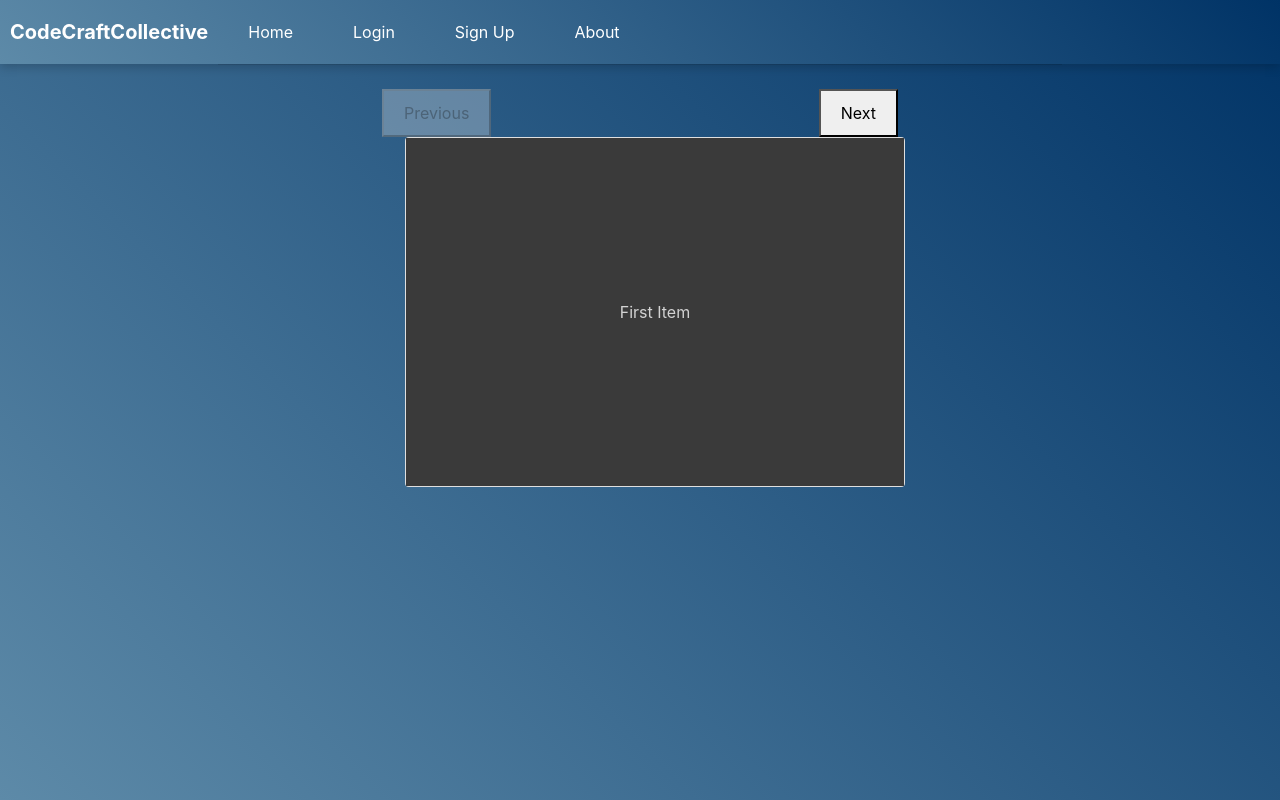
After one commit to CodeCraftCollective/WebApp, a Django app: page /view/2/ in a window 1280 px wide. The commit adds this page. Run offline with Django 4.2, Linux system fonts and the light colour scheme; data comes from the database, SQL or seed files in the repository.

Commit message:
Add files via upload

```diff
--- a/website/main/templates/main/base.html
+++ b/website/main/templates/main/base.html
@@ -7,32 +7,17 @@
     <link rel="stylesheet" href="https://cdn.jsdelivr.net/npm/bootstrap@4.3.1/dist/css/bootstrap.min.css" integrity="sha384-ggOyR0iXCbMQv3Xipma34MD+dH/1fQ784/j6cY/iJTQUOhcWr7x9JvoRxT2MZw1T" crossorigin="anonymous">
     <title>{% block title %}CodeCraftCollective{% endblock %}</title>
 
-
     <style>
-        body {
-            font-family: 'Arial', sans-serif;
-            margin: 0;
-            padding: 0;
-            background-color: #f7f7f7;
-        }
-
         /* Styling for the navigation menu and footer bar */
-        #navMenu, #footerBar {
+        #navMenu{
             background: linear-gradient(45deg, #5D8AA8, #003366);
             overflow: hidden;
             box-shadow: 0px 3px 10px rgba(0, 0, 0, 0.2);
             display: flex;
-        }
-
-        #navMenu {
             top: 0;
             left: 0;
             right: 0;
             padding: 10px 0;
-        }
-
-        #footerBar {
-            padding: 20px 0; /* Doubled the top and bottom padding */
         }
 
         #navMenu a {
@@ -56,22 +41,25 @@
             padding: 10 20px;
             margin: 2px 10px;
         }
-
     </style>
-
 </head>
 
 <body>
     <div id="navMenu">
         <b class="navbar-brand" >CodeCraftCollective</b>
         <a href="/">Home</a>
-        <a href="/game">Play</a>
+        {% if user.is_authenticated %}
+        <a href="/view">Cards</a>
+        <a href="/create">Create</a>
+        <a href="/logout">Logout</a>
+        {% else %}
         <a href="/login">Login</a>
         <a href="/registration">Sign Up</a>
+        {% endif %}
         <a href="https://github.com/CodeCraftCollective/WebApp">About</a>
     </div>
 
-    <div id = "cotent", name = "content", class = "main">
+    <div id = "content", name = "content", class = "main">
         <div class ="row justify-content-center">
             <div class = "col-8">
                 <hr class = "mt-0 mb-4">
@@ -80,10 +68,5 @@
             </div>
         </div>
     </div>
-    <div style="height:1500px;"></div> <!-- Placeholder to demonstrate positioning -->
-
-    <!-- Footer Bar -->
-    <div id="footerBar"></div>
-
 </body>
 </html>
--- /dev/null
+++ b/website/main/templates/main/view.html
@@ -0,0 +1,129 @@
+{% extends "main/base.html" %}
+
+{% block content %}
+
+<style>*
+  body {
+        height: 100vh;
+        background: linear-gradient(45deg, #5D8AA8, #003366);
+        color: rgb(211, 211, 211);
+        justify-content: center;
+        align-items: center;
+  }
+
+  .container {
+        width: 500px;
+        height: 350px;
+        perspective: 800px;
+        position: relative;
+  }
+
+  .card {
+        height: 100%;
+        width: 100%;
+        position: absolute;
+        transition: transform 1500ms;
+        transform-style: preserve-3d;
+  }
+
+  .front,
+  .back {
+        height: 100%;
+        width: 100%;
+        position: absolute;
+        backface-visibility: hidden;
+        background-color: rgb(58, 58, 58);
+        display: flex;
+        justify-content: center;
+        align-items: center;
+  }
+
+  .back {
+        transform: rotateY(180deg);
+  }
+  .card.is-flipped {
+        transform: rotateY(180deg);
+    }
+
+    .buttons {
+        margin-top: 20px;
+        display: flex;
+        justify-content: space-around;
+    }
+
+    button {
+        padding: 10px 20px;
+        cursor: pointer;
+    }
+</style>
+
+<div class="buttons">
+    <button id="prev">Previous</button>
+    <button id="next">Next</button>
+</div>
+
+<div id="flashcard-container" class="container">
+  <!-- Flashcard will be inserted here by JavaScript -->
+</div>
+
+<script>
+    // Serialized flashcards data from Django context variable
+    const flashcardsData = {{ flashcards|safe }};
+    let currentCardIndex = 0;
+
+    function createCardElement(cardData) {
+        const container = document.createElement('div');
+        container.className = 'card';
+
+        const front = document.createElement('div');
+        front.className = 'front';
+        front.textContent = cardData.front;
+
+        const back = document.createElement('div');
+        back.className = 'back';
+        back.textContent = cardData.back;
+
+        container.appendChild(front);
+        container.appendChild(back);
+
+         // Event listener to toggle flip
+         container.addEventListener('click', function() {
+            container.classList.toggle('is-flipped');
+        });
+
+        return container;
+    }
+
+    function updateCard() {
+        const flashcardContainer = document.getElementById('flashcard-container');
+        // Clear the current content
+        flashcardContainer.innerHTML = '';
+        // Create new card element
+        const cardElement = createCardElement(flashcardsData[currentCardIndex]);
+        // Append new card to the container
+        flashcardContainer.appendChild(cardElement);
+        // Make sure the 'Previous' button is disabled on the first card
+        document.getElementById('prev').disabled = currentCardIndex === 0;
+        // Make sure the 'Next' button is disabled on the last card
+        document.getElementById('next').disabled = currentCardIndex === flashcardsData.length - 1;
+    }
+
+    document.getElementById('next').addEventListener('click', function() {
+        if (currentCardIndex < flashcardsData.length - 1) {
+            currentCardIndex++;
+            updateCard();
+        }
+    });
+
+    document.getElementById('prev').addEventListener('click', function() {
+        if (currentCardIndex > 0) {
+            currentCardIndex--;
+            updateCard();
+        }
+    });
+
+    // Initialize the first card
+    updateCard();
+</script>
+
+{% endblock %}
```
Also changed, not shown: website/main/templates/main/home.html (+0 -8 lines), website/main/templates/main/list.html (+5 -17 lines).
